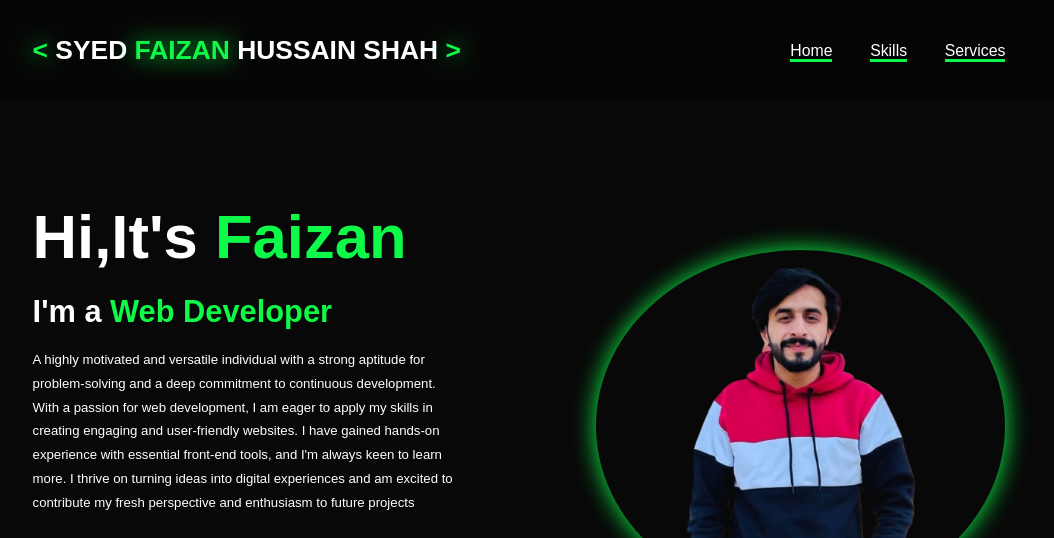
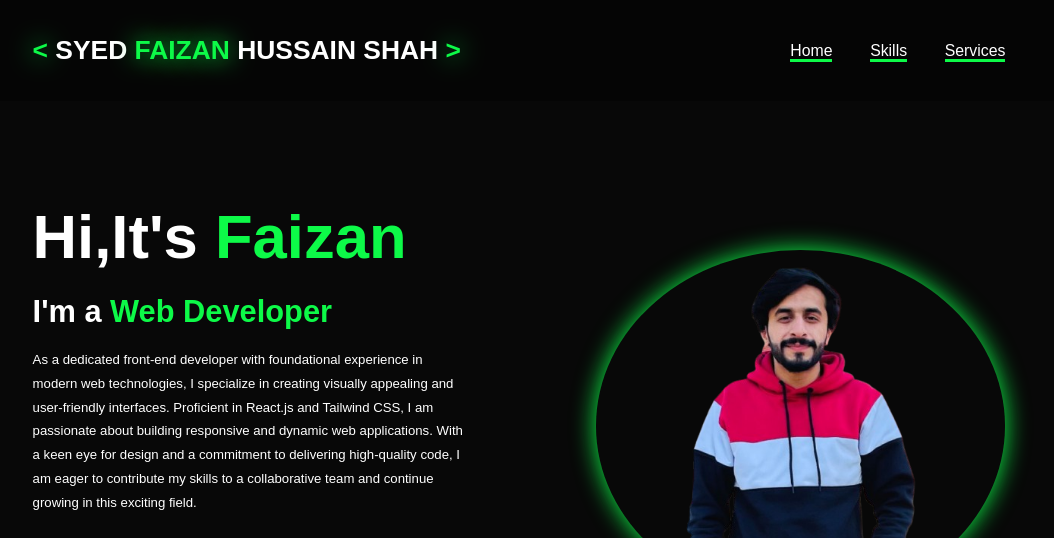
Before and after one commit to fazixhah/Portfolio, a plain HTML site: page index.html in a window 1280 px wide. Shown: the top 538 px of the page, without its empty margins (121-1175 px from the left). Drawn offline with nearby package versions, Linux system fonts and the light colour scheme.

Commit message:
Portfolio Updated

```diff
--- a/index.html
+++ b/index.html
@@ -25,15 +25,16 @@
             <div class="home-content">
                 <h1>Hi,It's <span> Faizan</span></h1>
               <h3 class="text-animation" >I'm a <span>Web Developer</span></h3>
-                <p> A highly motivated and versatile individual with a strong aptitude for problem-solving and a deep commitment to continuous development.
-                     With a passion for web development, I am eager to apply my skills in creating engaging and user-friendly websites. I have gained hands-on experience with essential front-end tools, and I'm always keen to learn more.
-                      I thrive on turning ideas into digital experiences and am excited to contribute my fresh perspective and enthusiasm to future projects
+                <p> As a dedicated front-end developer with foundational experience in modern web technologies,
+                  I specialize in creating visually appealing and user-friendly interfaces.
+                   Proficient in React.js and Tailwind CSS, I am passionate about building responsive and dynamic web applications.
+                   With a keen eye for design and a commitment to delivering high-quality code, I am eager to contribute my skills to a collaborative team and continue growing in this exciting field.
                     </p>
                     <div class="social-icons">
                         <a href="https://www.linkedin.com/in/faizan-h-shah/" target="_blank"><i class='bx bxl-linkedin-square'></i></a>
                         <a href="https://github.com/fazixhah" target="_blank"><i class='bx bxl-github' ></i></a>
                         <a href="mailto:fazishah08@gmail.com" target="_blank"><i class='bx bxl-gmail' ></i></a>
-                        <a href="https://drive.google.com/file/d/1LKDrlojvtdWI8MKKar_K4aH5hRqopkb6/view?usp=sharing" target="_blank"><i class='bx bx-notepad'></i></a>
+                        <a href="https://drive.google.com/file/d/1koZ1-T9B4158QTKvYNONExoyYTA7zFwk/view?usp=drive_link" target="_blank"><i class='bx bx-notepad'></i></a>
                     </div>
                  </div>
               <div>
@@ -109,7 +110,7 @@
         <a href="https://www.linkedin.com/in/faizan-h-shah/" target="_blank" class="bx bxl-linkedin"></a>
         <a href="https://github.com/fazixhah" target="_blank" class="bx bxl-github"></a>
         <a href="mailto:fazishah08@gmail.com" target="_blank" class="bx bxl-gmail"></a>
-        <a href="https://drive.google.com/file/d/1LKDrlojvtdWI8MKKar_K4aH5hRqopkb6/view?usp=sharing" class="bx bx-notepad" target="_blank"></a>
+        <a href="https://drive.google.com/file/d/1koZ1-T9B4158QTKvYNONExoyYTA7zFwk/view?usp=drive_link" class="bx bx-notepad" target="_blank"></a>
       </div>
       <ul class="list">
         <li><a href="#home">Home</a></li>
```
